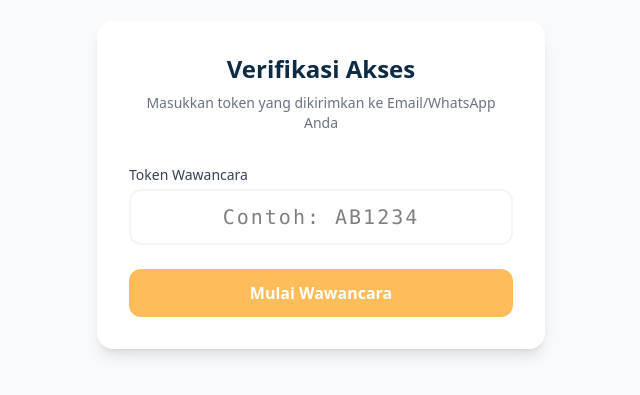
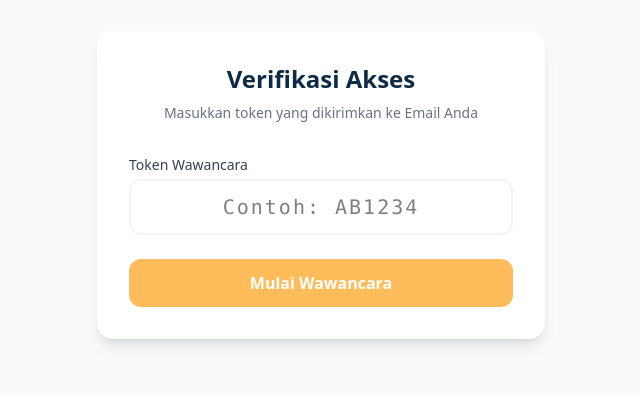
Before and after one commit to MuhammadHelga/rekrutmenproject, a React (Vite) app: page /verify-token in a window 1280 px wide. Shown: the part 215-610 px from the top of the page, without its empty margins (319-959 px from the left). Built offline with nearby package versions, Linux system fonts and the light colour scheme.

Commit message:
Update VerifyTokenPage

```diff
--- a/src/pages/VerifyTokenPage.jsx
+++ b/src/pages/VerifyTokenPage.jsx
@@ -42,7 +42,7 @@ function VerifyTokenPage() {
                 <div className="text-center mb-8">
                     <h2 className="text-2xl font-bold text-[#0D2B45]">Verifikasi Akses</h2>
                     <p className="text-gray-500 text-sm mt-2">
-                        Masukkan token yang dikirimkan ke Email/WhatsApp Anda
+                        Masukkan token yang dikirimkan ke Email Anda
                     </p>
                 </div>
 
```
